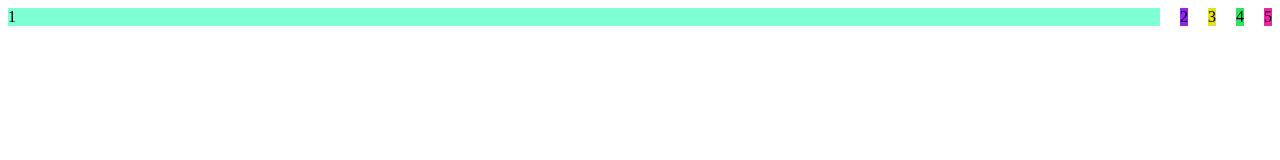
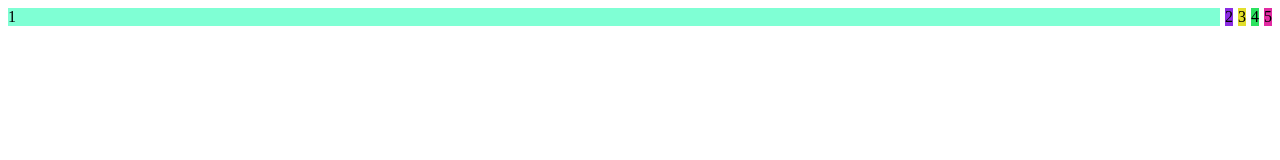
Before and after one commit to bayramsoltan/warm-up-tour, a plain HTML site: page 32-flex-3.html in a window 1280 px wide. Drawn offline with Linux system fonts and the light colour scheme.

Commit message:
flex-wrap

```diff
--- a/css/style-32.css
+++ b/css/style-32.css
@@ -2,13 +2,18 @@
     display: flex;
     flex-direction: row;
     justify-content: space-between;
-    gap:20px; /* bir biri arasindaki bosluk ->  gap, row-gap, column-gap parent tarafindan verilir.
+    align-items: center;
+    align-content: center;
+    flex-wrap: wrap;
+    gap:5px; /* bir biri arasindaki bosluk ->  gap, row-gap, column-gap parent tarafindan verilir.
     */
+
+    /* flex-wrap: wrap -> sigmayanlar kaydirilir| nowrap sigmanayanlar kaydirilmaz | wrap-reverse */
 }
 
 .container div:nth-child(1){
     background-color: aquamarine;
-    flex:1;
+    flex:1 0 200px;
 }
 .container div:nth-child(2){
     background-color: blueviolet;
```
